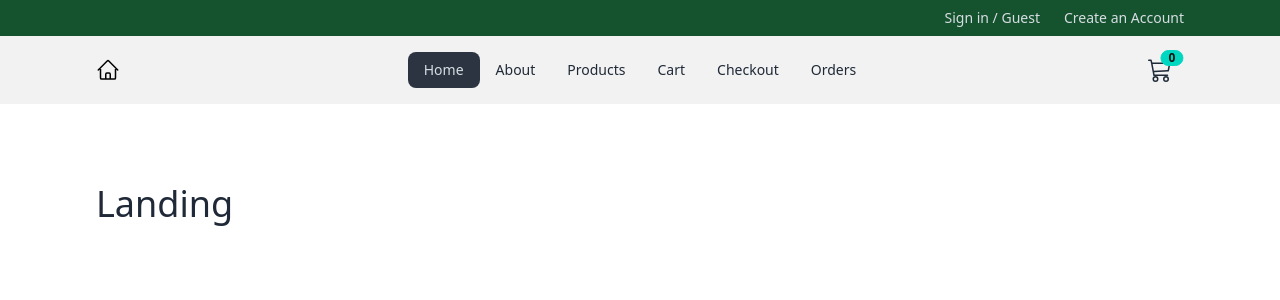
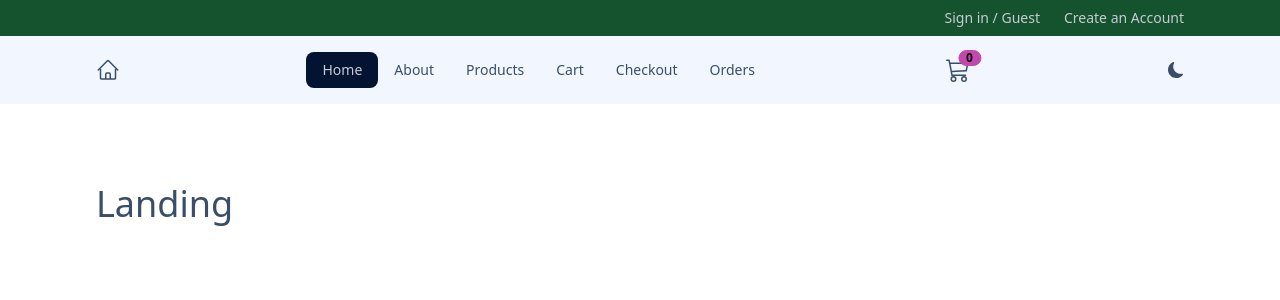
Before and after one commit to IVIehr/react18-sample-project, a React (Vite) app: page / in a window 1280 px wide. Shown: the top 300 px of the page. Built offline with nearby package versions, Linux system fonts and the light colour scheme.

Commit message:
feat: implement day and night theme

```diff
--- a/index.html
+++ b/index.html
@@ -1,5 +1,5 @@
 <!doctype html>
-<html lang="en">
+<html lang="en" data-theme="winter">
   <head>
     <meta charset="UTF-8" />
     <link rel="icon" type="image/svg+xml" href="/vite.svg" />
--- a/src/components/Navbar.tsx
+++ b/src/components/Navbar.tsx
@@ -1,16 +1,42 @@
+import { useState, useEffect } from "react";
+
+import { NavLink } from "react-router-dom";
+
+import { HiOutlineHome } from "react-icons/hi2";
+import { FaBarsStaggered } from "react-icons/fa6";
 import { BsCart3, BsMoonFill, BsSunFill } from "react-icons/bs";
-import { FaBarsStaggered } from "react-icons/fa6";
-import { HiOutlineHome } from "react-icons/hi2";
-import { NavLink } from "react-router-dom";
+
 import NavLinks from "./NavLinks";
 
+const themes = {
+  winter: "winter",
+  dracula: "dracula",
+};
+
+const getThemeFromLocalStorage = () => {
+  return localStorage.getItem("theme") || themes.winter;
+};
+
 const Navbar = () => {
+  const [theme, setTheme] = useState(getThemeFromLocalStorage());
+
+  const handleTheme = () => {
+    const { winter, dracula } = themes;
+    const newTheme = theme === winter ? dracula : winter;
+    setTheme(newTheme);
+  };
+
+  useEffect(() => {
+    document.documentElement.setAttribute("data-theme", theme);
+    localStorage.setItem("theme", theme);
+  }, [theme]);
+
   return (
     <nav className="bg-base-200">
       <div className="navbar align-element ">
         <div className="navbar-start">
           <NavLink to="/" className="hidden lg:flex text-3xl items-center ">
-            <HiOutlineHome className="text-black h-6 w-6" />
+            <HiOutlineHome className=" h-6 w-6" />
           </NavLink>
           <div className="dropdown">
             <label tabIndex={0} className="btn btn-ghost lg:hidden">
@@ -39,6 +65,13 @@
             </div>
           </NavLink>
         </div>
+        <div className="navbar-end">
+          <label className="swap swap-rotate ">
+            <input type="checkbox" onChange={handleTheme} />
+            <BsSunFill className="swap-on h-4 w-4" />
+            <BsMoonFill className="swap-off h-4 w-4" />
+          </label>
+        </div>
       </div>
     </nav>
   );
--- a/tailwind.config.cjs
+++ b/tailwind.config.cjs
@@ -2,7 +2,10 @@
 export default {
   content: ["./index.html", "./src/**/*.{js,ts,jsx,tsx}"],
   theme: {
-  extend: {},
+    extend: {},
   },
   plugins: [require("@tailwindcss/typography"), require("daisyui")],
-  };
+  daisyui: {
+    themes: ["winter", "dracula"],
+  },
+};
```
